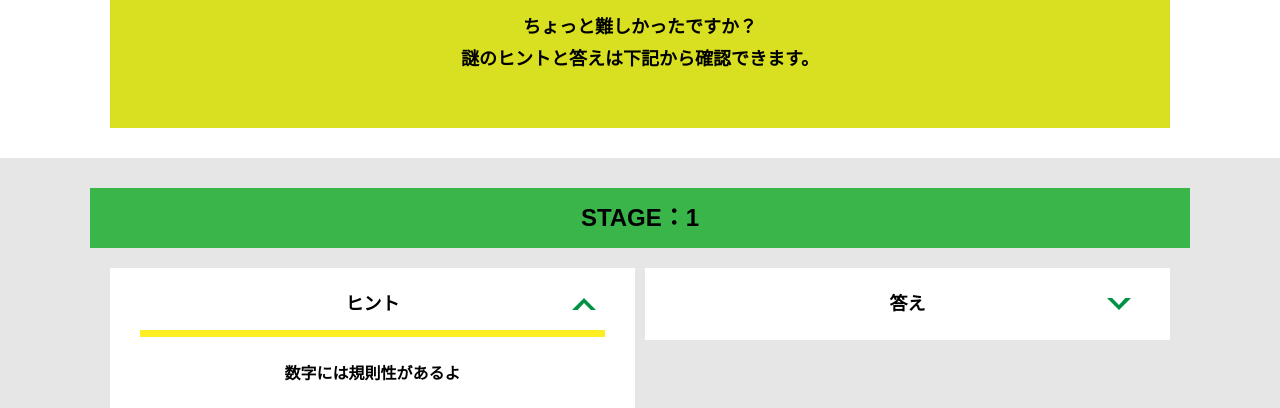
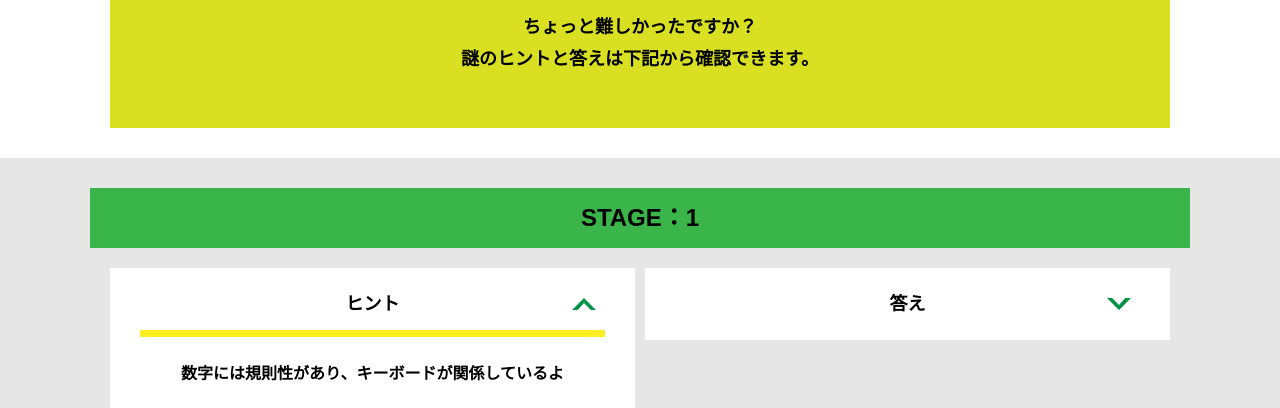
Before and after one commit to hayato-naganuma/alfa-online-hayatonaganuma, a plain HTML site: page hint1.html in a window 1280 px wide. Both pictures are taken after a click on the element "ヒント". Shown: the part 392-800 px from the top of the page. Drawn offline with nearby package versions, Linux system fonts and the light colour scheme; files that its build step writes are made by us from their sources.

Commit message:
Update hint1.html

```diff
--- a/hint1.html
+++ b/hint1.html
@@ -42,7 +42,7 @@
           <div class="column">
             <div class="card">
               <h3 class="card__title">ヒント<svg class="card__arrow"><use xlink:href="#arrow"></use></svg></h3>
-              <p class="card__content">数字には規則性があるよ</p>
+              <p class="card__content">数字には規則性があり、キーボードが関係しているよ</p>
             </div>
           </div>
           <div class="column">
```
